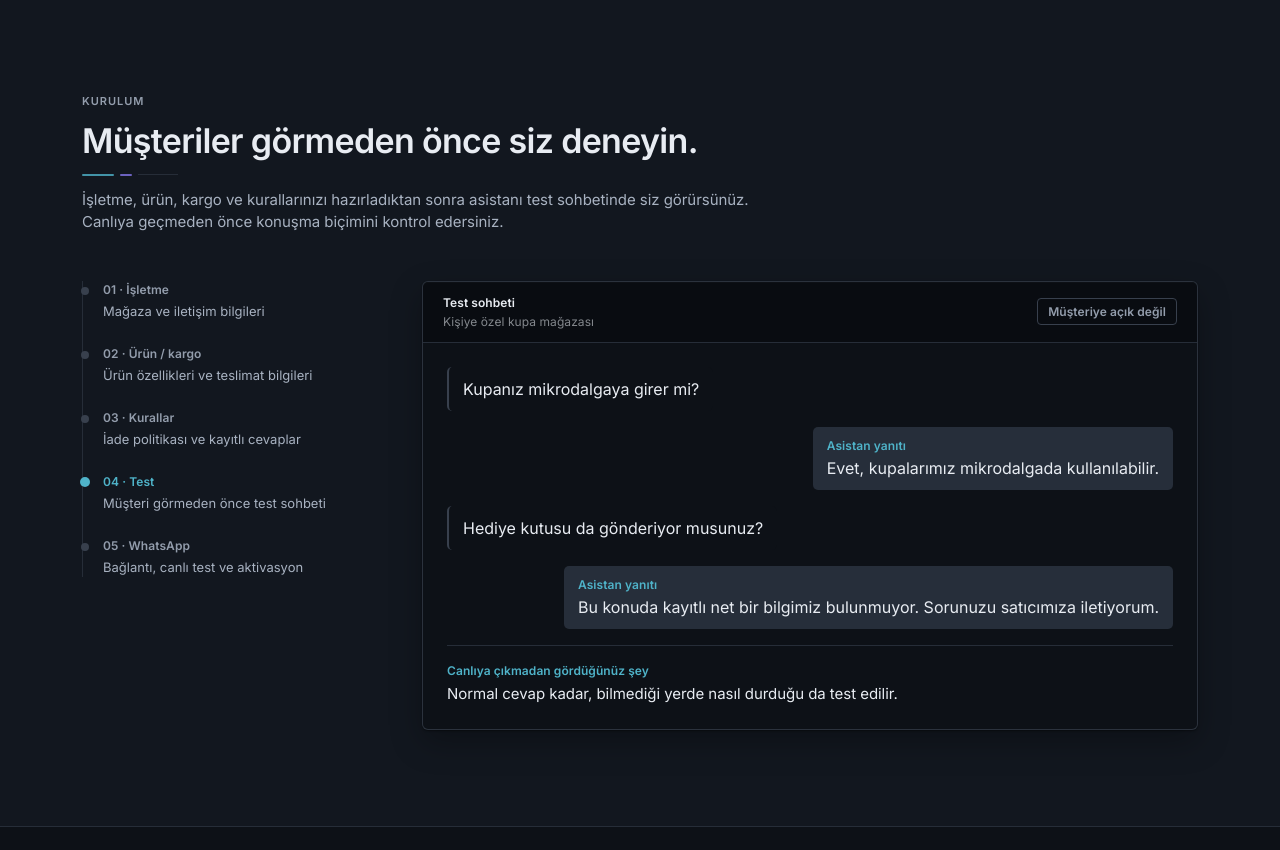
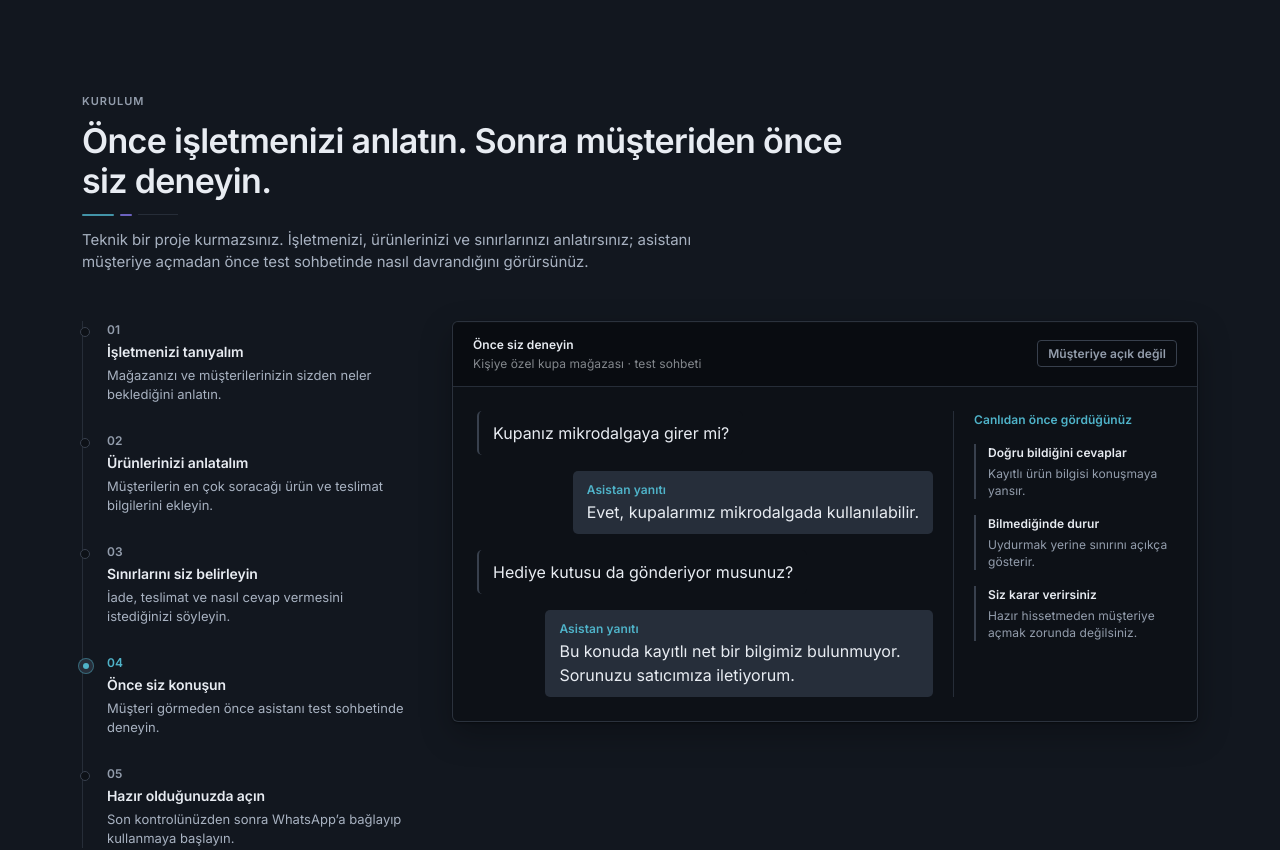
Before and after one commit to keremm44/whatsapp-assistant, a Next.js app in the folder frontend/: page / in a window 1280 px wide. Shown: the part 5320-6170 px from the top of the page. Built offline with nearby package versions, Linux system fonts and the light colour scheme; no server answers.

Commit message:
frontend: make onboarding seller-friendly and test-led

```diff
--- a/frontend/src/components/marketing/onboarding-section.tsx
+++ b/frontend/src/components/marketing/onboarding-section.tsx
@@ -6,9 +6,9 @@ import { MarketingReveal } from "@/components/marketing/marketing-motion";
 import { MarketingSectionHeading } from "@/components/marketing/section-heading";
 
 /**
- * Onboarding — the real emotional endpoint is not a numbered wizard, but
- * seeing the assistant speak before customers do. The setup beats stay
- * visible as a quiet rail while the test conversation carries the proof.
+ * Onboarding — framed as a calm seller journey rather than a technical
+ * setup checklist. The emotional endpoint is still the real proof:
+ * seeing the assistant speak before customers do.
  */
 export function OnboardingSection() {
   return (
@@ -18,11 +18,11 @@ export function OnboardingSection() {
     >
       <MarketingSectionHeading
         eyebrow="Kurulum"
-        title="Müşteriler görmeden önce siz deneyin."
-        description="İşletme, ürün, kargo ve kurallarınızı hazırladıktan sonra asistanı test sohbetinde siz görürsünüz. Canlıya geçmeden önce konuşma biçimini kontrol edersiniz."
+        title="Önce işletmenizi anlatın. Sonra müşteriden önce siz deneyin."
+        description="Teknik bir proje kurmazsınız. İşletmenizi, ürünlerinizi ve sınırlarınızı anlatırsınız; asistanı müşteriye açmadan önce test sohbetinde nasıl davrandığını görürsünüz."
       />
 
-      <div className="mt-12 grid gap-8 lg:grid-cols-[300px_minmax(0,1fr)] lg:items-start lg:gap-10">
+      <div className="mt-12 grid gap-8 lg:grid-cols-[330px_minmax(0,1fr)] lg:items-start lg:gap-10">
         <SetupRail />
         <MarketingReveal>
           <TestConversation />
@@ -34,36 +34,33 @@ export function OnboardingSection() {
 
 function SetupRail() {
   const steps = [
-    ["İşletme", "Mağaza ve iletişim bilgileri"],
-    ["Ürün / kargo", "Ürün özellikleri ve teslimat bilgileri"],
-    ["Kurallar", "İade politikası ve kayıtlı cevaplar"],
-    ["Test", "Müşteri görmeden önce test sohbeti"],
-    ["WhatsApp", "Bağlantı, canlı test ve aktivasyon"],
+    ["İşletmenizi tanıyalım", "Mağazanızı ve müşterilerinizin sizden neler beklediğini anlatın."],
+    ["Ürünlerinizi anlatalım", "Müşterilerin en çok soracağı ürün ve teslimat bilgilerini ekleyin."],
+    ["Sınırlarını siz belirleyin", "İade, teslimat ve nasıl cevap vermesini istediğinizi söyleyin."],
+    ["Önce siz konuşun", "Müşteri görmeden önce asistanı test sohbetinde deneyin."],
+    ["Hazır olduğunuzda açın", "Son kontrolünüzden sonra WhatsApp’a bağlayıp kullanmaya başlayın."],
   ] as const;
 
   return (
-    <ol className="border-l border-divider pl-5">
+    <ol className="relative border-l border-divider pl-6">
       {steps.map(([title, body], index) => {
-        const isTest = title === "Test";
+        const isTest = index === 3;
         return (
-          <li key={title} className="relative pb-6 last:pb-0">
+          <li key={title} className="relative pb-7 last:pb-0">
             <span
               aria-hidden="true"
               className={
                 isTest
-                  ? "absolute -left-[23px] top-1 h-2.5 w-2.5 rounded-full bg-primary"
-                  : "absolute -left-[22px] top-1.5 h-2 w-2 rounded-full bg-boundary"
-              }
-            />
-            <p
-              className={
-                isTest
-                  ? "type-meta font-semibold text-primary"
-                  : "type-meta font-semibold text-muted-foreground"
+                  ? "absolute -left-[29px] top-1 flex h-4 w-4 items-center justify-center rounded-full border border-primary/45 bg-selected"
+                  : "absolute -left-[27px] top-1.5 h-2.5 w-2.5 rounded-full border border-boundary bg-recessed"
               }
             >
-              0{index + 1} · {title}
+              {isTest ? <span className="h-1.5 w-1.5 rounded-full bg-primary" /> : null}
+            </span>
+            <p className={isTest ? "type-meta font-semibold text-primary" : "type-meta font-semibold text-muted-foreground"}>
+              0{index + 1}
             </p>
+            <h3 className="mt-1 type-row-primary text-foreground">{title}</h3>
             <p className="mt-1 type-row-secondary text-muted">{body}</p>
           </li>
         );
@@ -75,31 +72,42 @@ function SetupRail() {
 function TestConversation() {
   return (
     <div className="overflow-hidden rounded-sheet border border-boundary/70 bg-sunken shadow-surface">
-      <div className="flex flex-wrap items-center justify-between gap-3 border-b border-divider bg-chrome/50 px-4 py-3 sm:px-5">
+      <div className="flex flex-wrap items-center justify-between gap-3 border-b border-divider bg-chrome/50 px-4 py-3.5 sm:px-5">
         <div>
-          <p className="type-meta font-semibold text-chrome-foreground">Test sohbeti</p>
-          <p className="mt-0.5 type-meta text-chrome-foreground/55">
-            {MARKETING_STORY.storeLabel}
-          </p>
+          <p className="type-meta font-semibold text-chrome-foreground">Önce siz deneyin</p>
+          <p className="mt-0.5 type-meta text-chrome-foreground/55">{MARKETING_STORY.storeLabel} · test sohbeti</p>
         </div>
         <span className="rounded-control border border-boundary px-2.5 py-1 type-meta font-semibold text-muted-foreground">
           Müşteriye açık değil
         </span>
       </div>
 
-      <div className="space-y-4 px-4 py-5 sm:px-6 sm:py-6">
-        <ChatBubble from="customer">{MARKETING_STORY.customerQuestion}</ChatBubble>
-        <ChatBubble from="assistant">{MARKETING_STORY.assistantAnswer}</ChatBubble>
-        <ChatBubble from="customer">{MARKETING_STORY.unknownQuestion}</ChatBubble>
-        <ChatBubble from="assistant">{MARKETING_STORY.unknownAnswer}</ChatBubble>
+      <div className="grid gap-5 px-4 py-5 sm:px-6 sm:py-6 xl:grid-cols-[minmax(0,1fr)_220px]">
+        <div className="space-y-4">
+          <ChatBubble from="customer">{MARKETING_STORY.customerQuestion}</ChatBubble>
+          <ChatBubble from="assistant">{MARKETING_STORY.assistantAnswer}</ChatBubble>
+          <ChatBubble from="customer">{MARKETING_STORY.unknownQuestion}</ChatBubble>
+          <ChatBubble from="assistant">{MARKETING_STORY.unknownAnswer}</ChatBubble>
+        </div>
 
-        <div className="border-t border-divider pt-4">
-          <p className="type-meta font-semibold text-primary">Canlıya çıkmadan gördüğünüz şey</p>
-          <p className="mt-1 type-body text-foreground">
-            Normal cevap kadar, bilmediği yerde nasıl durduğu da test edilir.
-          </p>
-        </div>
+        <aside className="border-t border-divider pt-4 xl:border-l xl:border-t-0 xl:pl-5 xl:pt-0">
+          <p className="type-meta font-semibold text-primary">Canlıdan önce gördüğünüz</p>
+          <div className="mt-4 space-y-4">
+            <ProofPoint title="Doğru bildiğini cevaplar" body="Kayıtlı ürün bilgisi konuşmaya yansır." />
+            <ProofPoint title="Bilmediğinde durur" body="Uydurmak yerine sınırını açıkça gösterir." />
+            <ProofPoint title="Siz karar verirsiniz" body="Hazır hissetmeden müşteriye açmak zorunda değilsiniz." />
+          </div>
+        </aside>
       </div>
     </div>
   );
 }
+
+function ProofPoint({ title, body }: { title: string; body: string }) {
+  return (
+    <div className="border-l-2 border-boundary pl-3">
+      <p className="type-meta font-semibold text-foreground">{title}</p>
+      <p className="mt-1 type-meta text-muted-foreground">{body}</p>
+    </div>
+  );
+}
```
